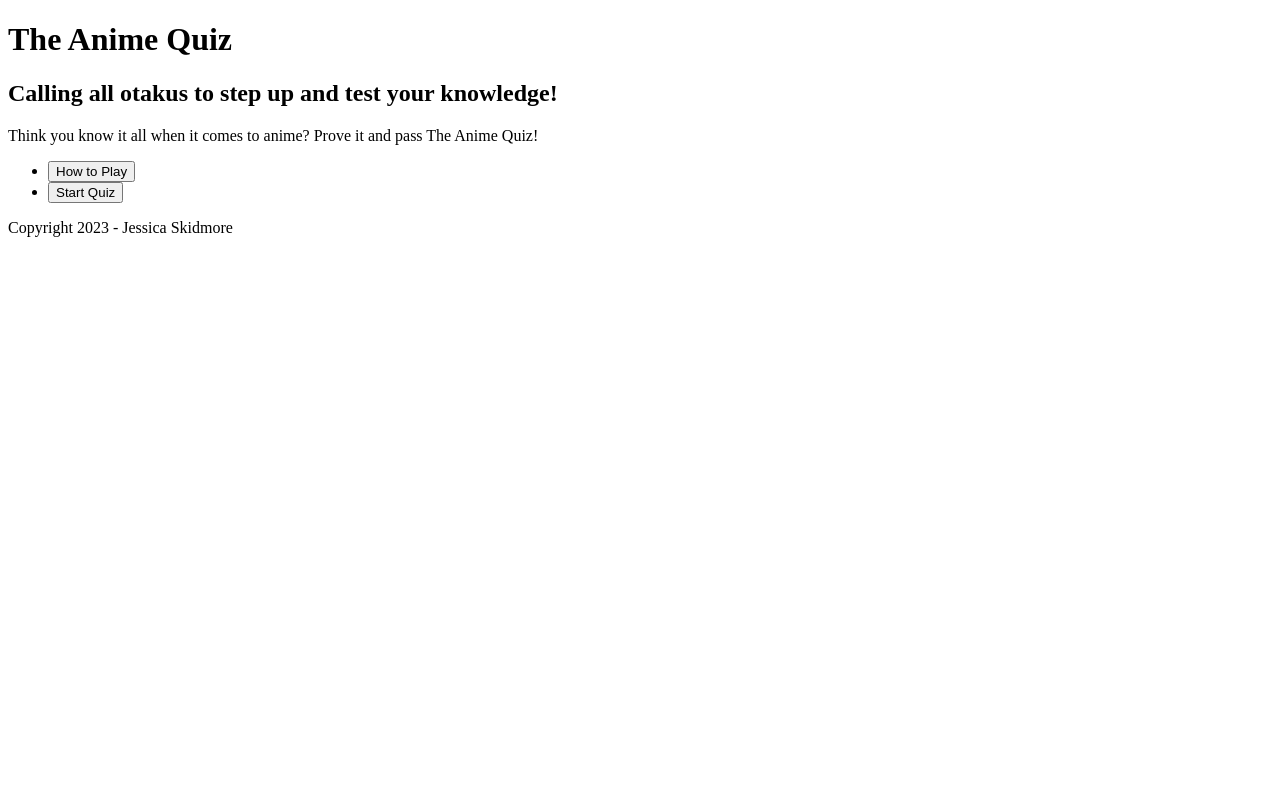
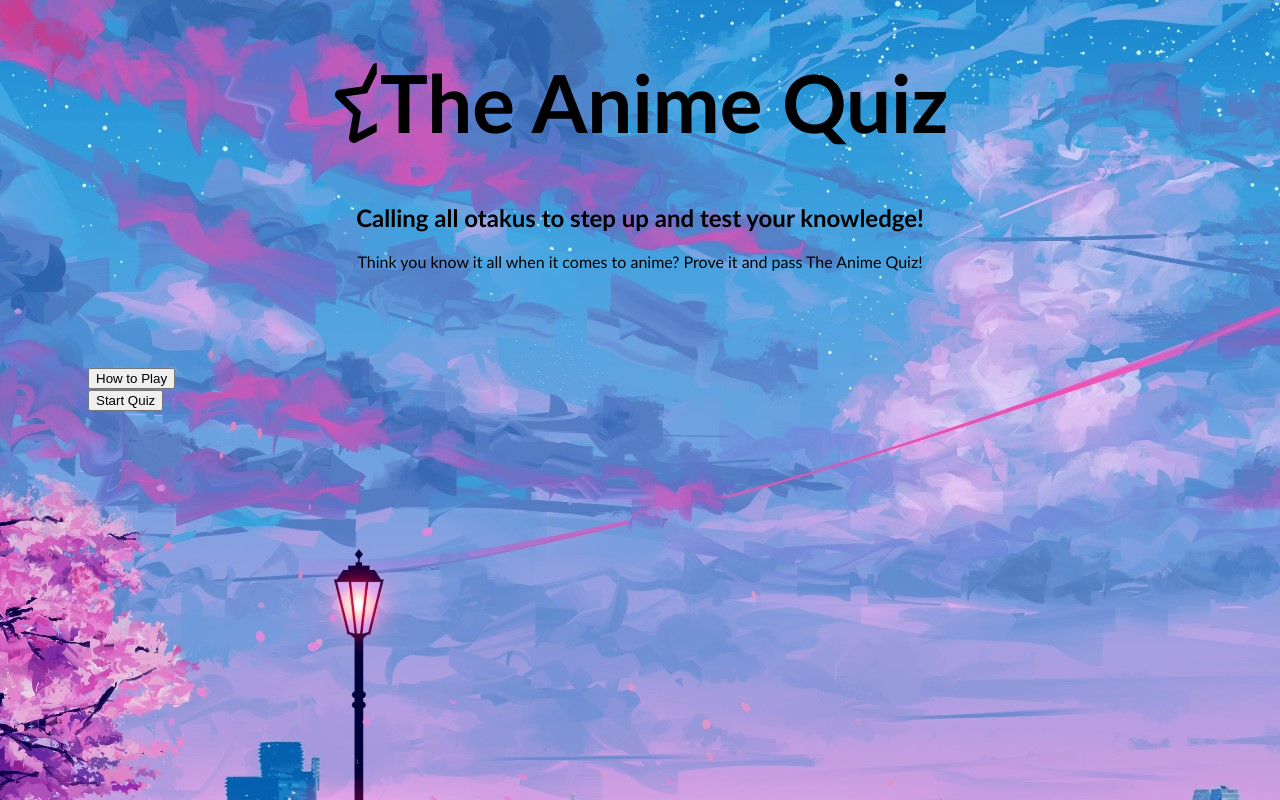
Before and after one commit to Bunkit18/The-Anime-Quiz-Javascript-Milestone-Project-2, a plain HTML site: page index.html in a window 1280 px wide. Drawn offline with Linux system fonts and the light colour scheme.

Commit message:
Trialed some css styling for html

```diff
--- a/assets/styles/style.css
+++ b/assets/styles/style.css
@@ -0,0 +1,27 @@
+body {
+    font-family: 'Trebuchet MS', 'Lucida Sans Unicode', 'Lucida Grande', 'Lucida Sans', Arial, sans-serif;
+    background-image: url(../images/backgroundimg.jpg);
+
+}
+
+#footer {
+    position: fixed;
+    bottom: 0rem;
+    left: 80rem;
+}
+
+.header {
+    font-size: 5rem;
+}
+
+.centre {
+    text-align: center;
+}
+
+ul {
+    padding: 5rem;
+}
+
+li {
+    list-style-type: none;
+}
--- a/index.html
+++ b/index.html
@@ -14,7 +14,7 @@
         <meta property="og:site_name" content="The Anime Quiz"/>
         <meta name="author" content="Jessica Skidmore">
 
-        <!-- CSS Stylesheet and other style links-->
+        <!-- CSS Stylesheet and other style-based links-->
         <link rel="stylesheet" href="assets/styles/style.css">
         <link rel="stylesheet" href="https://use.fontawesome.com/releases/v5.7.2/css/all.css" integrity="sha384-fnmOCqbTlWIlj8LyTjo7mOUStjsKC4pOpQbqyi7RrhN7udi9RwhKkMHpvLbHG9Sr" crossorigin="anonymous">
 
@@ -25,17 +25,17 @@
         <div id="home">
             <!-- Logo and title -->
             <div>
-                <h1 class="header">The Anime Quiz</h1>
+                <h1 class="header centre"><i class="far fa-star-half"></i>The Anime Quiz</h1>
             </div>
 
             <!-- Introductory Blurb -->
-            <div class="introduction">
+            <div class="introduction centre">
                 <h2>Calling all otakus to step up and test your knowledge!</h2>
                 <p>Think you know it all when it comes to anime? Prove it and pass The Anime Quiz!</p>
             </div>
 
             <!-- Navigation area -->
-            <div>
+            <div class="btn">
                 <ul>
                     <li><button>How to Play</button></li>
                     <li><button>Start Quiz</button></li>
@@ -90,6 +90,7 @@
             <p>Copyright 2023 - Jessica Skidmore</p>
         </div>
 
+        <!-- scripts -->
         <script src="assets/js/script.js"></script>
     </body>
 </html>
```
Also changed, not shown: assets/images/backgroundimg.jpg (added).
